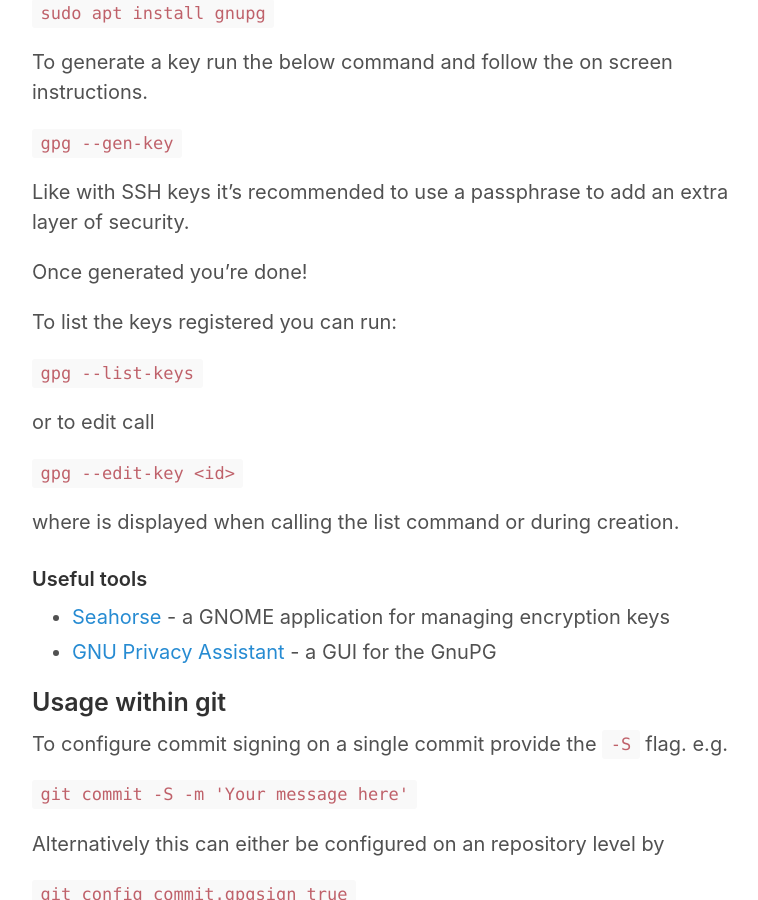
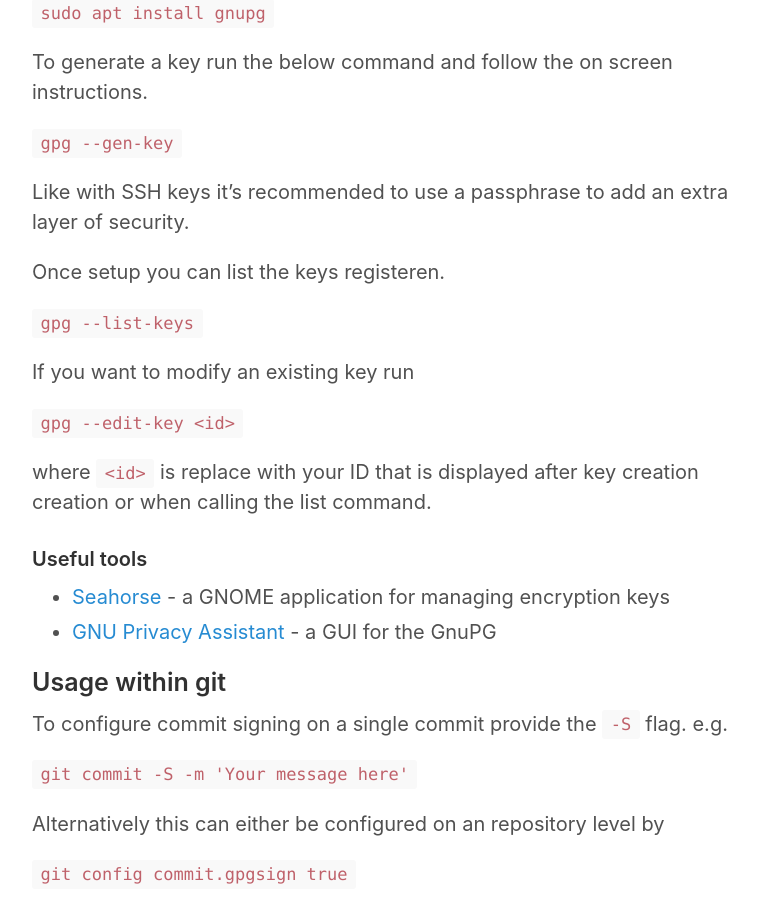
Before and after one commit to inverse/personal-site, a Jekyll site: the page built from _posts/2017-07-31-gpg-signing-git-commits.md, in a window 1280 px wide and 900 px high, scrolled down 814 px. Shown: the whole window, without its empty margins (258-1016 px from the left). Built offline with Jekyll 4.4.1, drawn with Linux system fonts in a browser that asks for light colours; comment, search, counter and statistics services are not loaded.

Commit message:
Update 2017-07-31-gpg-signing-git-commits.md

```diff
--- a/_posts/2017-07-31-gpg-signing-git-commits.md
+++ b/_posts/2017-07-31-gpg-signing-git-commits.md
@@ -28,17 +28,15 @@
 
 Like with SSH keys it's recommended to use a passphrase to add an extra layer of security.
 
-Once generated you're done!
-
-To list the keys registered you can run:
+Once setup you can list the keys registeren.
 
 `gpg --list-keys`
 
-or to edit call
+If you want to modify an existing key run
 
 `gpg --edit-key <id>`
 
-where <id> is displayed when calling the list command or during creation.
+where `<id>` is replace with your ID that is displayed after key creation creation or when calling the list command.
 
 ### Useful tools
 
```
